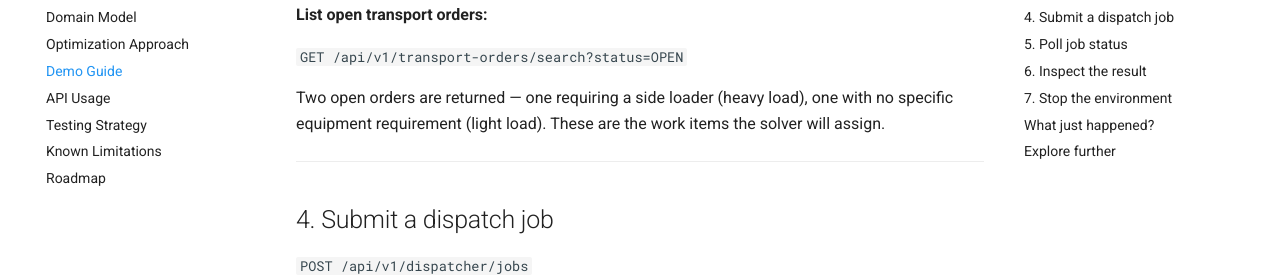
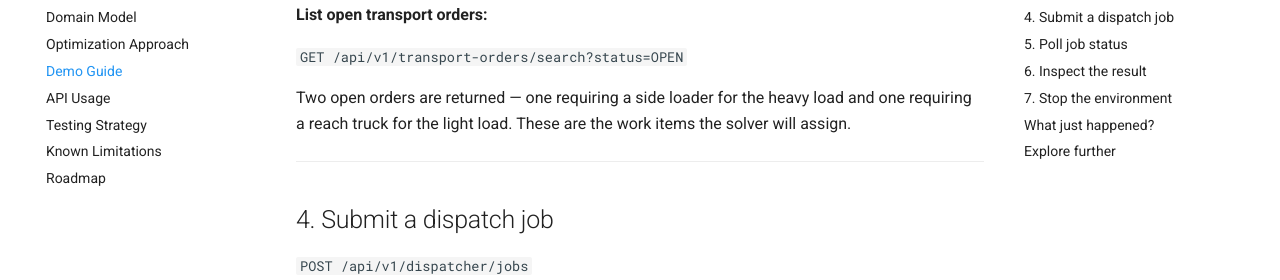
Before and after one commit to TomCools/lift-nexus-api, an MkDocs documentation site: the page built from docs/mkdocs/demo.md, in a window 1280 px wide and 900 px high, scrolled down 985 px. Shown: the part 172-452 px from the top of the window. Built offline with MkDocs 1.6.1 and Material for MkDocs 9.7.7, drawn with Linux system fonts in a browser that asks for light colours; comment, search, counter and statistics services are not loaded.

Commit message:
docs: align demo guide with seeded equipment data

```diff
--- a/docs/mkdocs/demo.md
+++ b/docs/mkdocs/demo.md
@@ -43,7 +43,7 @@ You should see `FLEET-HEAVY-01` (a side loader at the dock) and `FLEET-REACH-01`
 
 `GET /api/v1/transport-orders/search?status=OPEN`
 
-Two open orders are returned — one requiring a side loader (heavy load), one with no specific equipment requirement (light load). These are the work items the solver will assign.
+Two open orders are returned — one requiring a side loader for the heavy load and one requiring a reach truck for the light load. These are the work items the solver will assign.
 
 ---
 
```
